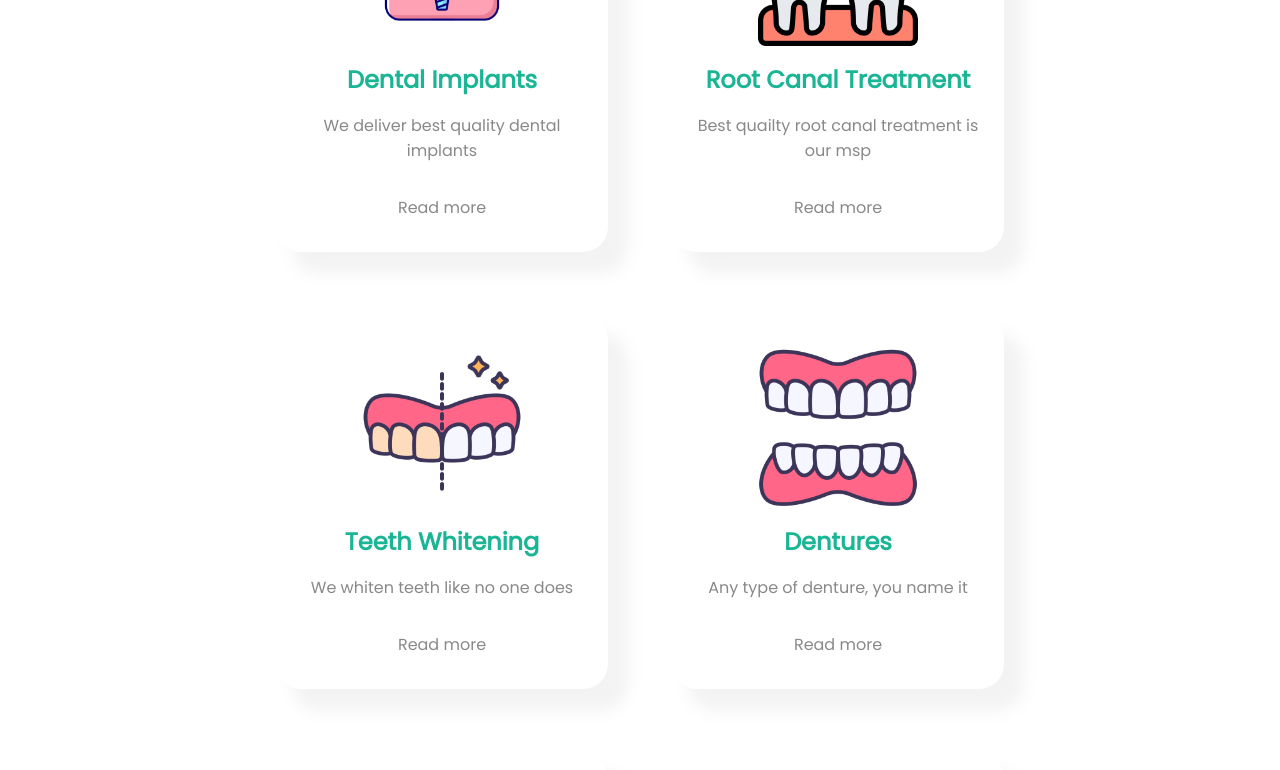
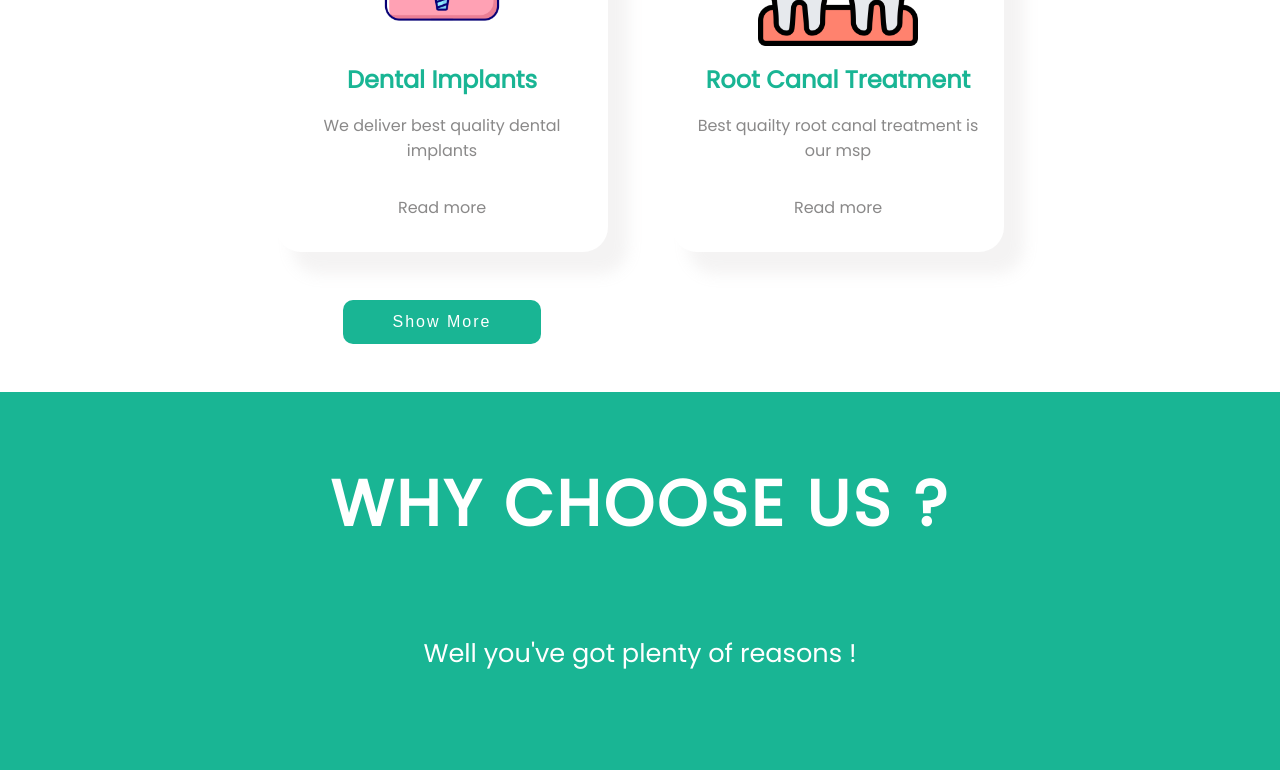
Before and after one commit to sayamalvi/alvidentalcare, a React (Create React App) app in the folder client/: page / in a window 1280 px wide. Shown: the part 2440-3210 px from the top of the page. Built offline with nearby package versions, Linux system fonts and the light colour scheme.

Commit message:
added show more button

```diff
--- a/client/src/components/Form/Form.jsx
+++ b/client/src/components/Form/Form.jsx
@@ -17,6 +17,8 @@ const loadScript = (src) => {
     })
 }
 const Form = () => {
+
+    // Razorpay --------------------------------------------------
     const displayRazorpay = async () => {
         const res = await loadScript('https://checkout.razorpay.com/v1/checkout.js')
 
@@ -41,13 +43,22 @@ const Form = () => {
         const paymentObject = new window.Razorpay(options)
         paymentObject.open()
     }
-
+    //------------------------------------------------------------
+    const [isFilled, setIsFilled] = useState(false)
+    // const [isFormFilled, setFormFilled] = useState({
+    //     nameFilled: false,
+    //     phoneFilled: false,
+    //     issueFilled: false,
+    //     dateFilled: false
+    // })
+    let buttonClass = isFilled ? 'filled' : 'notFilled'
     const [user, setUser] = useState({
         name: "",
         phone: "",
         issue: "",
         date: ""
     })
+    console.log(buttonClass)
 
     const handleSubmit = (e) => {
         e.preventDefault();
@@ -62,6 +73,7 @@ const Form = () => {
             date: new Date()
         })
     }
+
     return (
         <div className={classes.container}>
             <h1>Book an Appointment</h1>
@@ -86,6 +98,12 @@ const Form = () => {
                                 name: e.target.value
                             }
                         })
+                        // setFormFilled((prev) => {
+                        //     return {
+                        //         ...prev,
+                        //         name: true
+                        //     }
+                        // })
                     }}
                 />
                 <TextField
@@ -136,7 +154,7 @@ const Form = () => {
 
                 />
                 <button
-                    className={classes.filled}
+                    className={classes.buttonClass}
                     onClick={displayRazorpay}
                 >
                     Book
--- a/client/src/components/Form/Form.module.scss
+++ b/client/src/components/Form/Form.module.scss
@@ -41,3 +41,19 @@
         cursor: pointer;
     }
 }
+.notFilled {
+    margin: 1rem;
+    font-size: 1rem;
+    padding: 0.7rem;
+    width: 90%;
+    color: $darkGreen;
+    background-color: white;
+    border: 2px solid $darkGreen;
+    letter-spacing: 2px;
+    border-radius: 10px;
+    &:hover {
+        cursor: pointer;
+    }
+    cursor: not-allowed;
+    pointer-events: none;
+}
--- a/client/src/components/Services/Services.jsx
+++ b/client/src/components/Services/Services.jsx
@@ -1,4 +1,4 @@
-import React, { useEffect } from 'react'
+import React, { useEffect, useState } from 'react'
 import classes from './Services.module.scss'
 import data from './data.js'
 import Service from './Service/Service'
@@ -8,7 +8,11 @@ const Services = () => {
     useEffect(() => {
         Aos.init()
     })
-
+    const [item, setItem] = useState(data)
+    const [visible, setVisible] = useState(4);
+    const showMore = () => {
+        setVisible(prev => prev + 4);
+    }
     return (
         <>
             <h2
@@ -19,7 +23,7 @@ const Services = () => {
                 <br />A beautiful smile to you !</h2>
             <div
                 className={classes.container}>
-                {data.map((service) => (
+                {item.slice(0, visible).map((service) => (
                     <Service
                         key={service.id}
                         title={service.title}
@@ -28,6 +32,11 @@ const Services = () => {
                         link={service.link}
                     />
                 ))}
+                {visible === 4 ? (
+                    <button
+                        onClick={showMore}
+                        className={classes.showMore}>Show More</button>
+                ) : null}
             </div>
         </>
     )
--- a/client/src/components/Services/Services.module.scss
+++ b/client/src/components/Services/Services.module.scss
@@ -24,3 +24,18 @@
     -webkit-background-clip: text;
     -webkit-text-fill-color: transparent;
 }
+.showMore {
+    text-align: center;
+    margin: 1rem;
+    font-size: 1rem;
+    padding: 0.7rem;
+    width: 50%;
+    background-color: $darkGreen;
+    border: 2px solid transparent;
+    color: white;
+    letter-spacing: 2px;
+    border-radius: 10px;
+    &:hover {
+        cursor: pointer;
+    }
+}
--- a/client/src/styles/index.module.scss
+++ b/client/src/styles/index.module.scss
@@ -12,3 +12,18 @@ body {
     color: $white;
     font-family: $poppins;
 }
+/* width */
+::-webkit-scrollbar {
+    width: 5px;
+    display: none;
+}
+
+/* Track */
+::-webkit-scrollbar-track {
+    background: #f1f1f1;
+}
+
+/* Handle */
+::-webkit-scrollbar-thumb {
+    background: $darkGreen;
+}
```
